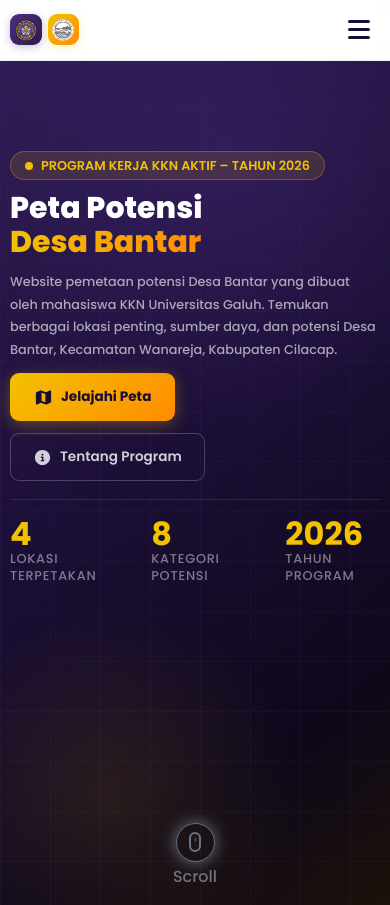
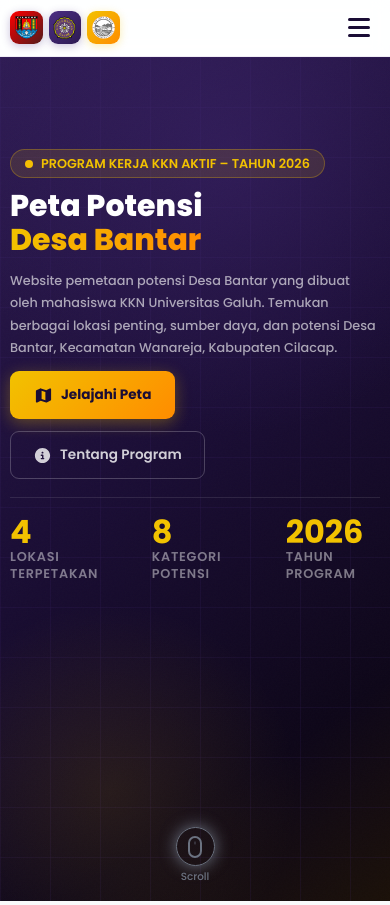
Before and after one commit to Dndyytr/proker-konservasi-peta-desa-bantar, a website built with Vite: page index.html in a window 390 px wide. Shown: the top 905 px of the page. Built offline with nearby package versions, Linux system fonts and the light colour scheme.

Commit message:
mouse scroll commit

```diff
--- a/index.html
+++ b/index.html
@@ -20,9 +20,9 @@
     <!-- ══════════════════════════════════════════════ -->
     <!--  HEADER                                        -->
     <!-- ══════════════════════════════════════════════ -->
-    <header id="main-header">
+    <header id="main-header" class="backdrop-blur-sm">
       <div
-        class="max-w-7xl mx-auto flex items-center justify-between gap-4 px-2 bp360:px-2.5 bp400:px-3 md:px-4 lg:px-5 xl:px-6 2xl:px-7 py-2 bp360:py-2.5 bp400:py-3"
+        class="max-w-7xl mx-auto flex items-center justify-between gap-4 px-2 bp360:px-2.5 bp400:px-3 md:px-4 lg:px-5 xl:px-6 2xl:px-7 py-1 bp360:py-2 bp400:py-2.5"
       >
         <!-- Logo -->
         <a
@@ -31,10 +31,17 @@
           aria-label="Beranda"
         >
           <div class="flex items-center gap-1.5">
+            <div class="logo-icon-red">
+              <img
+                src="/logo_cilacap.png"
+                class="size-5.75 bp400:size-6 md:size-6.75 lg:size-7.75 xl:size-8 2xl:size-8.5"
+                alt="unigal"
+              />
+            </div>
             <div class="logo-icon-purple">
               <img
                 src="/images/logo_unigal.png"
-                class="size-5.5 bp360:5.75 bp400:size-6 md:size-6.75 lg:size-7.75 xl:size-8 2xl:size-8.5"
+                class="size-5.75 bp400:size-6 md:size-6.75 lg:size-7.75 xl:size-8 2xl:size-8.5"
                 alt="unigal"
               />
             </div>
@@ -43,7 +50,7 @@
             >
               <img
                 src="/images/logo_kkn_bantar.png"
-                class="size-5.5 bp360:5.75 bp400:size-6 md:size-6.75 lg:size-7.75 xl:size-8 2xl:size-8.5"
+                class="size-5.75 bp400:size-6 md:size-6.75 lg:size-7.75 xl:size-8 2xl:size-8.5"
                 alt="kkn desa bantar 2026"
               />
             </div>
@@ -221,7 +228,7 @@
       <!-- ══════════════════════════════════════════════ -->
       <section
         id="hero"
-        class="relative min-h-screen grid items-center py-4 px-2 bp360:px-2.5 bp400:px-3 md:px-4 lg:px-5 xl:px-6 2xl:px-7"
+        class="relative min-h-svh grid items-center py-4 px-2 bp360:px-2.5 bp400:px-3 md:px-4 lg:px-5 xl:px-6 2xl:px-7"
       >
         <div class="hero-noise"></div>
         <div class="hero-grid"></div>
@@ -348,17 +355,21 @@
         <!-- mouse scroll -->
         <div class="mouse-scroll">
           <div
-            class="mouse size-8.75 bp360:size-9.75 bp400:size-10.75 md:size-11.75 lg:size-12 xl:12.5 2xl:size-13"
+            class="mouse size-9.75 bp400:size-10.75 md:size-11.75 lg:size-12 xl:12.5 2xl:size-13"
           >
             <div
-              class="mouse-wheel w-3 md:w-3.5 lg:w-4 xl:w-4.5 2xl:w-5 h-5 md:h-5.5 lg:h-6 xl:h-6.5 2xl:h-7"
+              class="mouse-wheel w-3.5 md:w-3.75 lg:w-4 xl:w-4.5 2xl:w-5 h-5.5 md:h-5.75 lg:h-6 xl:h-6.5 2xl:h-7"
             >
               <div
-                class="scroll w-0.75 lg:w-[2.7px] xl:w-0.75 2xl:w-1 h-1 md:h-0.75 lg:h-1.5 xl:h-2 2xl:h-2.5"
+                class="scroll w-0.5 bp400:w-7.5 lg:w-[2.7px] xl:w-0.75 2xl:w-1 h-[3.7px] md:h-1 lg:h-1.5 xl:h-2 2xl:h-2.5"
               ></div>
             </div>
           </div>
-          <p class="lg:text-[0.8rem]">Scroll</p>
+          <p
+            class="text-[0.6rem] bp360:text-[0.65rem] bp400:text-[0.7rem] md:text-xs lg:text-[0.8rem] 2xl:text-[0.9rem]"
+          >
+            Scroll
+          </p>
         </div>
         <!-- mouse scroll -->
       </section>
--- a/src/style.css
+++ b/src/style.css
@@ -108,21 +108,27 @@ body {
   right: 0;
   z-index: 99999999999999;
   background: rgba(255, 255, 255, 0.84);
-  backdrop-filter: blur(10px);
-  -webkit-backdrop-filter: blur(10px);
   border-bottom: 1px solid rgba(75, 46, 131, 0.08);
   transition: box-shadow 0.25s;
 }
 #main-header.scrolled {
   box-shadow: 0 4px 24px rgba(74, 46, 131, 0.404);
-  backdrop-filter: blur(10px);
-  -webkit-backdrop-filter: blur(10px);
 }
 
 .logo-icon-purple {
   padding: 0.3rem;
   border-radius: 9px;
   background: linear-gradient(135deg, #4b2e83, #2d1a52);
+  display: flex;
+  align-items: center;
+  justify-content: center;
+  color: white;
+  box-shadow: 0 2px 8px rgba(75, 46, 131, 0.3);
+}
+.logo-icon-red {
+  padding: 0.3rem;
+  border-radius: 9px;
+  background: linear-gradient(135deg, #ff0000, #521a1a);
   display: flex;
   align-items: center;
   justify-content: center;
@@ -347,7 +353,7 @@ body {
   color: rgba(255, 255, 255, 0.45);
   text-transform: uppercase;
   letter-spacing: 0.06em;
-  font-weight: 500;
+  font-weight: 600;
 }
 
 .scroll-arrow {
```
Also changed, not shown: dist/assets/index-CKECi2tB.css (deleted), dist/assets/index-DTWHrgfQ.css (added), dist/assets/index-Dh45C9HZ.js (renamed from dist/assets/index-CnpjGCAu.js), dist/index.html.
